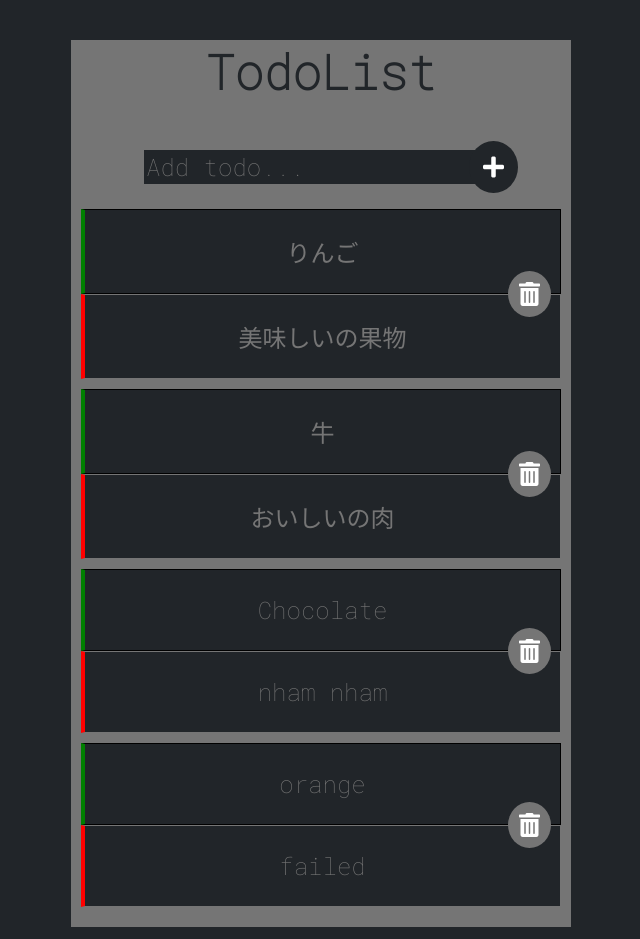
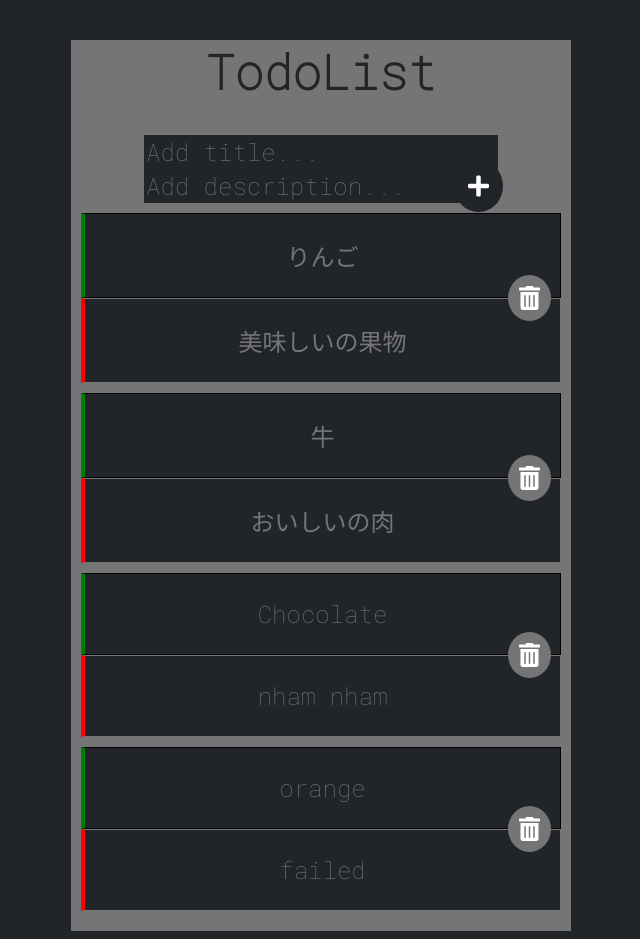
Before and after one commit to g-n-x/ng-todo-list, an Angular app: page / in a window 1280 px wide. Shown: the whole page, without its empty margins (319-959 px from the left). Built offline with nearby package versions, Linux system fonts and the light colour scheme.

Commit message:
add description input and validation

```diff
--- a/src/app/todolist/todolist.component.css
+++ b/src/app/todolist/todolist.component.css
@@ -20,6 +20,7 @@ input[type=text] {
     background-color: #212529;
     border: none;
     color: #757575;
+    margin: 0;
 }
 
 .inputadd {
--- a/src/app/todolist/todolist.component.html
+++ b/src/app/todolist/todolist.component.html
@@ -1,7 +1,8 @@
 <div class="cont">
     <h1>TodoList</h1>
-    <input type="text" placeholder="Add todo...">
-    <span class="inputadd">
+    <input #title type="text" placeholder="Add title...">
+    <input #description type="text" placeholder="Add description...">
+    <span (click)="addTodo(title.value, description.value)" class="inputadd">
         <i class="fas fa-plus"></i>
     </span>
     <!-- we are passing an array to this component -->
--- a/src/app/todolist/todolist.component.ts
+++ b/src/app/todolist/todolist.component.ts
@@ -29,4 +29,19 @@ export class TodolistComponent implements OnInit {
   ngOnInit(): void {
   }
 
+  addTodo(title: string, description: string) {
+
+    if(title == '' || description == '') {
+      alert('you must describe both');
+      return;
+    }
+
+    let todolist: ITodoList = {
+      title: title,
+      description: description
+    };
+
+    this.todoList.push(todolist);
+  }
+
 }
```
